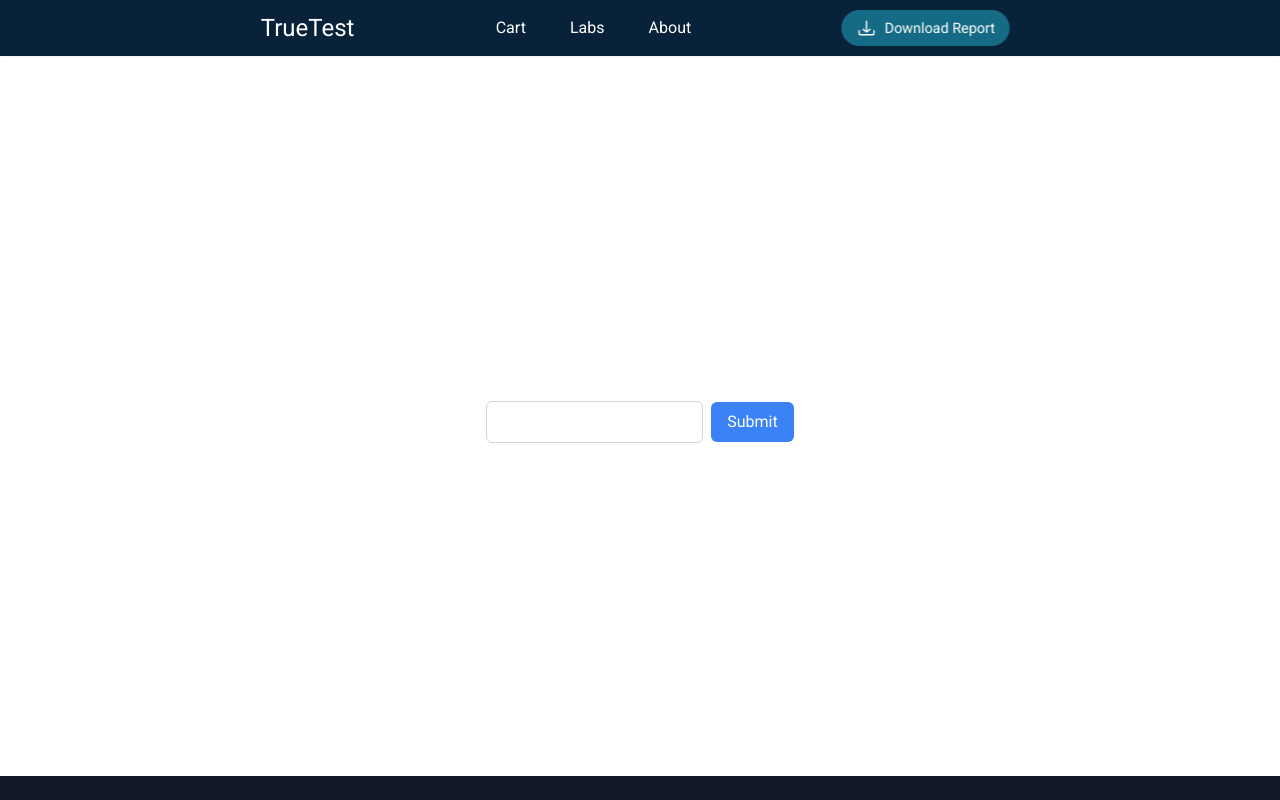
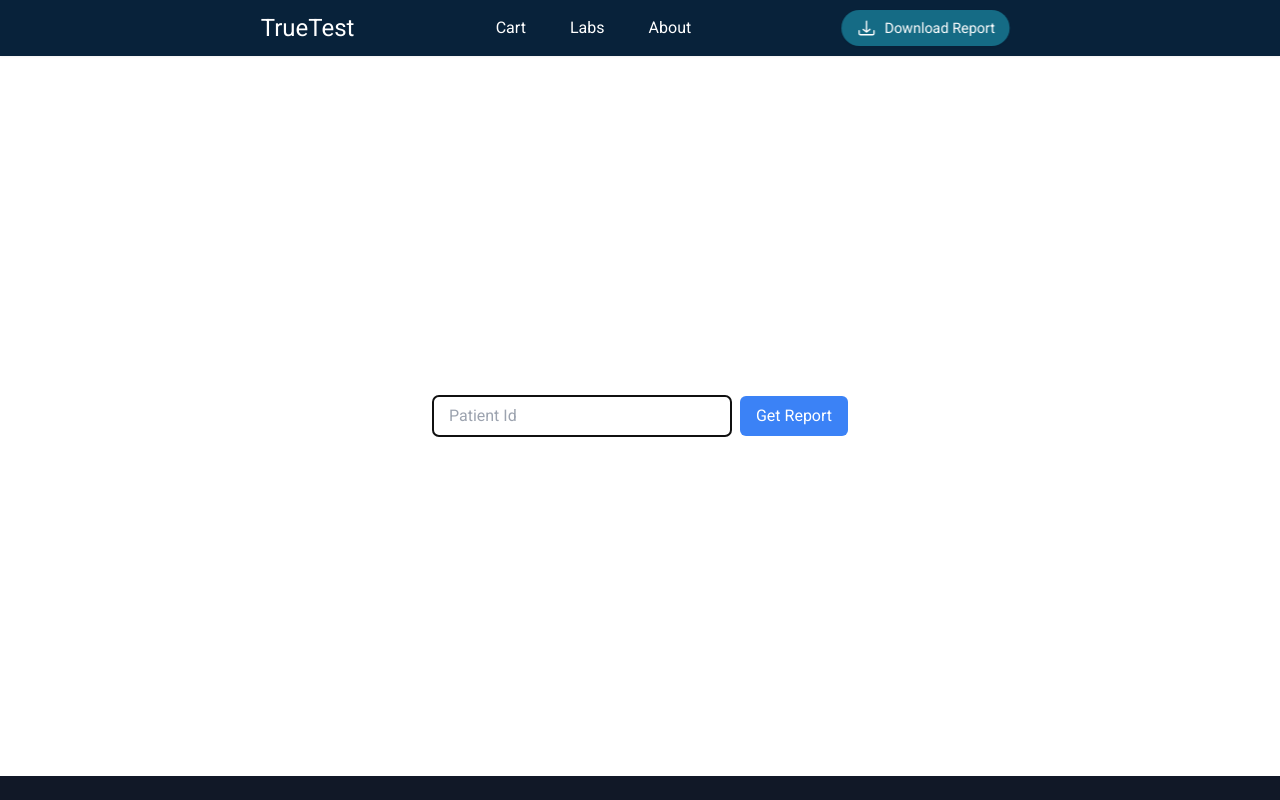
Before and after one commit to arup-basak/true-test, a Next.js app: page /report in a window 1280 px wide. Shown: the top 800 px of the page. Built offline with nearby package versions, Linux system fonts and the light colour scheme.

Commit message:
added Report, improved button, input

```diff
--- a/src/components/Button.tsx
+++ b/src/components/Button.tsx
@@ -1,18 +1,26 @@
 import React from 'react'
+import { motion } from 'framer-motion'
 
 interface ButtonProps {
-    innerText: string,
-    onClick: () => void,
-    className?: string
+  innerText: string,
+  onClick: () => void,
+  className?: string,
+  animation?: false | true
 }
 
 const Button = (props: ButtonProps) => {
   return (
-    <button
-        className={`cursor-pointer transition border border-blue-500 hover:bg-blue-500 hover:text-white p-2 ${props.className}`}
-        onClick={() => props.onClick()}>
-        {props.innerText}
-    </button>
+    <motion.button
+      whileHover={
+        props.animation ? { scale: 1.05 } : {}
+      }
+      whileTap={
+        props.animation ? { scale: 0.95 } : {}
+      }
+      className={`bg-blue-500 text-white rounded-md hover:bg-blue-600 p-2 ${props.className}`}
+      onClick={() => props.onClick()}>
+      {props.innerText}
+    </motion.button>
   )
 }
 
--- a/src/components/Input.tsx
+++ b/src/components/Input.tsx
@@ -1,14 +1,16 @@
 import { motion, Variants } from 'framer-motion';
-import { useState, ChangeEvent } from 'react';
+import { useState, ChangeEvent, KeyboardEvent } from 'react';
 
 interface InputProps {
   onChange?: (e: ChangeEvent<HTMLInputElement>) => void;
   value?: string;
   placeholder?: string;
   label?: string;
-  type?: "text" | "password"
-  className?: string,
-  maxLen?: number
+  type?: "text" | "password" | 'number';
+  className?: string;
+  maxLen?: number;
+  onEnterClick?: () => void;
+  autoFocus?: boolean;
 }
 
 const inputVariants: Variants = {
@@ -16,42 +18,52 @@ const inputVariants: Variants = {
   visible: { opacity: 1, y: 0 }
 };
 
-const Input = (props: InputProps) => {
-  const inputType = props.type || "text";
-  const maxLen = props.maxLen || 99
-
-
-  const [value, setValue] = useState(props.value || '');
+const Input = ({
+  onChange,
+  value = '',
+  placeholder,
+  label,
+  type = "text",
+  className,
+  maxLen = 99,
+  onEnterClick,
+  autoFocus = false
+}: InputProps) => {
+  const [inputValue, setInputValue] = useState(value);
 
   const onHandleChange = (e: ChangeEvent<HTMLInputElement>) => {
-    setValue(e.target.value);
-    if (props.onChange) {
-      props.onChange(e);
+    setInputValue(e.target.value);
+    if (onChange) {
+      onChange(e);
+    }
+  };
+
+  const onHandleKeyDown = (e: KeyboardEvent<HTMLInputElement>) => {
+    if (e.key === 'Enter' && onEnterClick) {
+      onEnterClick();
     }
   };
 
   return (
-    <>
-      <motion.div
-        initial="hidden"
-        animate="visible"
-        variants={inputVariants}
-      >
+    <motion.div initial="hidden" animate="visible" variants={inputVariants}>
+      {label && (
         <label htmlFor="input" className="block font-medium mb-1">
-          {props.label} {/* Render the label text */}
+          {label}
         </label>
+      )}
       <motion.input
         id="input"
-          type={inputType}
-          className={`px-4 py-2 border border-gray-300 rounded-md sm:w-64 md:w-96 m-1 ${props.className}`}
+        type={type}
+        className={`px-4 py-2 border border-gray-300 rounded-md sm:w-64 md:w-96 m-1 ${className}`}
+        onKeyDown={onHandleKeyDown}
         onChange={onHandleChange}
-          value={value}
-          placeholder={props.placeholder}
-          autoComplete='off'
+        value={inputValue}
+        placeholder={placeholder}
+        autoComplete="off"
         maxLength={maxLen}
+        autoFocus={autoFocus}
       />
     </motion.div>
-    </>
   );
 };
 
--- a/src/pages/report.tsx
+++ b/src/pages/report.tsx
@@ -1,18 +1,16 @@
 import React, { useState } from 'react';
 import { motion } from 'framer-motion';
 import Head from 'next/head';
-import Link from 'next/link';
+import { useRouter } from 'next/navigation';
+import Input from '@/components/Input';
+import Button from '@/components/Button';
 
 const App = () => {
   const [inputValue, setInputValue] = useState('');
+  const { push } = useRouter();
 
   const handleSubmit = () => {
-    console.log(inputValue);
-  };
-
-  const containerVariants = {
-    hidden: { opacity: 0, scale: 0.8 },
-    visible: { opacity: 1, scale: 1 }
+    push(`/report/${inputValue}`);
   };
 
   return (
@@ -22,28 +20,24 @@ const App = () => {
       </Head>
       <motion.div
         className="flex tablet:items-center justify-center min-h-[90vh]"
-        initial="hidden"
-        animate="visible"
-        variants={containerVariants}
+        initial={{ opacity: 0, scale: 0.8 }}
+        animate={{ opacity: 1, scale: 1 }}
       >
-        <div className="text-center">
-          <input
-            type="text"
-            className="px-4 py-2 border border-gray-300 rounded-md sm:w-64 md:w-96 m-1"
-            value={inputValue}
-            onChange={(e) => setInputValue(e.target.value)}
-            autoComplete='no'
+        <div className="flex items-center">
+          <Input
+            className='min-w-[300px]'
+            placeholder='Patient Id'
+            onChange={(e) => { setInputValue(e.target.value) }}
+            onEnterClick={handleSubmit}
+            autoFocus={true}
+            maxLen={10}
+            />
+          <Button
+            onClick={handleSubmit}
+            innerText="Get Report"
+            animation={true}
+            className='m-1 px-4'
           />
-          {/* <Link href={`/report/${inputValue}`}> */}
-            <motion.button
-              className="mt-4 px-4 py-2 bg-blue-500 text-white rounded-md hover:bg-blue-600 m-1"
-              onClick={handleSubmit}
-              whileHover={{ scale: 1.05 }}
-              whileTap={{ scale: 0.95 }}
-            >
-              Submit
-            </motion.button>
-          {/* </Link> */}
         </div>
       </motion.div>
     </>
```
Lines whose indentation alone changed are shown as unchanged.
